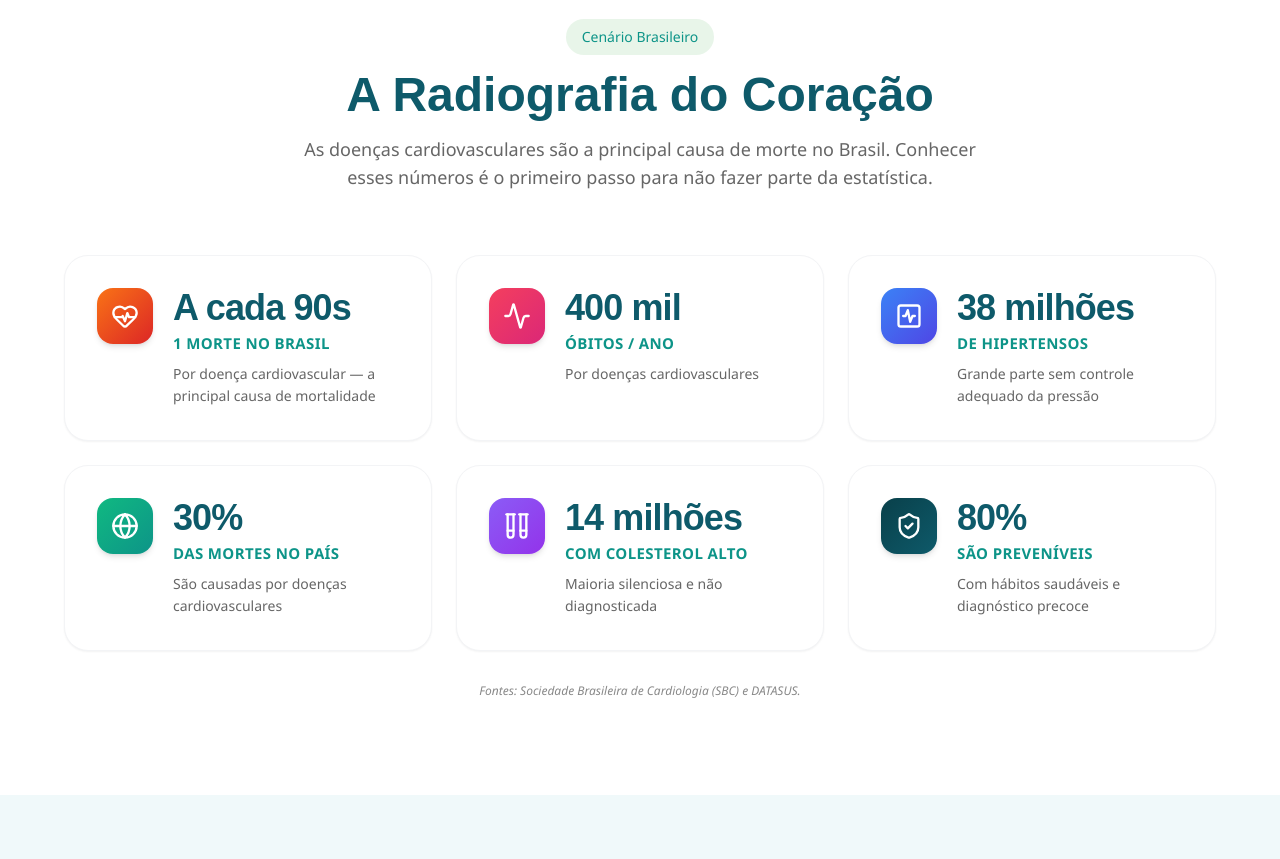
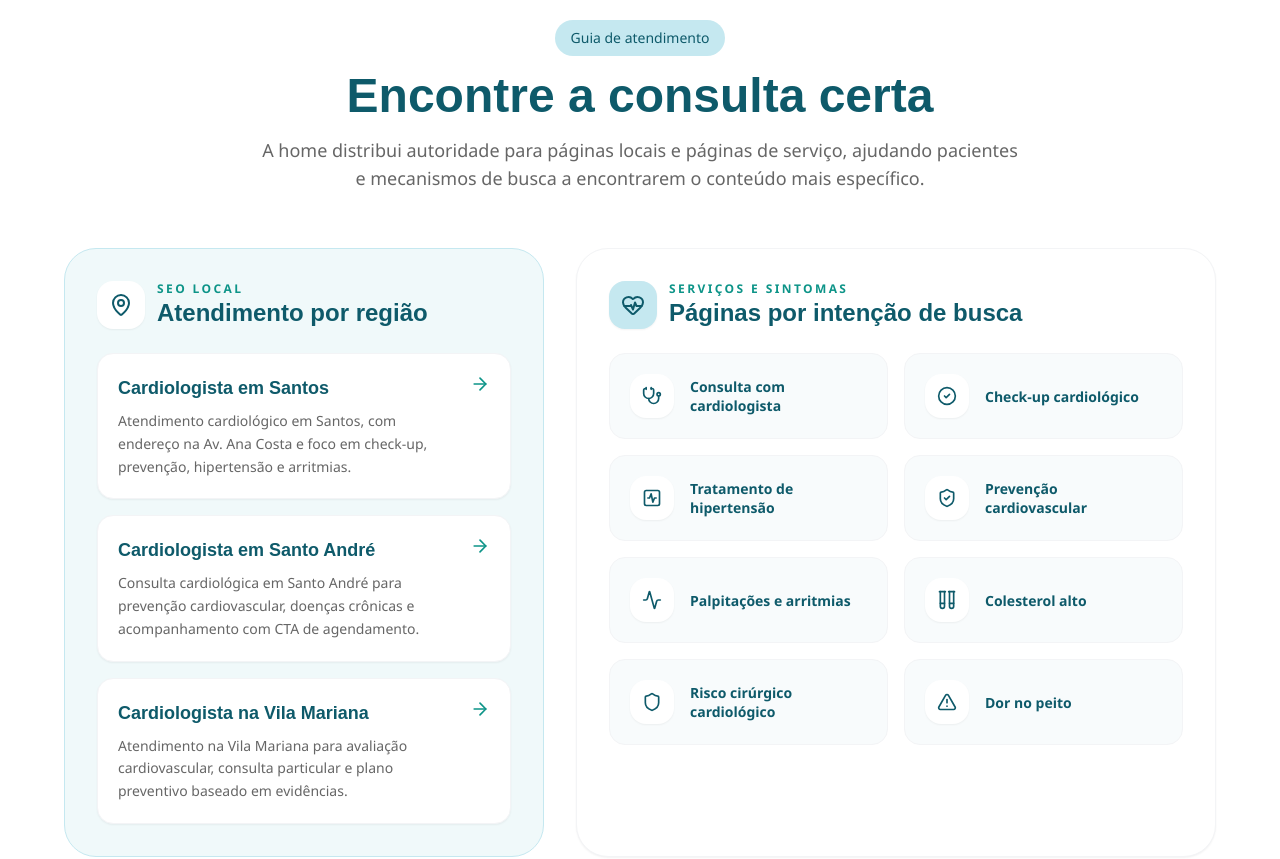
Before and after one commit to msant262/drvandui-saas, a React (Vite) app: page / in a window 1280 px wide. Shown: the part 1980-2839 px from the top of the page. Built offline with nearby package versions, Linux system fonts and the light colour scheme.

Commit message:
feat: strengthen internal seo linking

```diff
--- a/index.html
+++ b/index.html
@@ -287,6 +287,29 @@
   </head>
   <body>
     <div id="root"></div>
+    <noscript>
+      <section>
+        <h1>Dr. Vandui da Silva dos Santos - Cardiologista</h1>
+        <p>CRM-SP 210328. RQE Cardiologia 146567. Atendimento em Santos, Santo André e Vila Mariana.</p>
+        <h2>Páginas principais</h2>
+        <ul>
+          <li><a href="/">Página inicial</a></li>
+          <li><a href="/cardiologista-em-santos">Cardiologista em Santos</a></li>
+          <li><a href="/cardiologista-em-santo-andre">Cardiologista em Santo André</a></li>
+          <li><a href="/cardiologista-vila-mariana">Cardiologista na Vila Mariana</a></li>
+          <li><a href="/consulta-com-cardiologista">Consulta com cardiologista</a></li>
+          <li><a href="/check-up-cardiologico">Check-up cardiológico</a></li>
+          <li><a href="/tratamento-hipertensao">Tratamento de hipertensão</a></li>
+          <li><a href="/prevencao-cardiovascular">Prevenção cardiovascular</a></li>
+          <li><a href="/palpitacoes-e-arritmias">Palpitações e arritmias</a></li>
+          <li><a href="/colesterol-alto">Colesterol alto</a></li>
+          <li><a href="/risco-cirurgico-cardiologico">Risco cirúrgico cardiológico</a></li>
+          <li><a href="/dor-no-peito-quando-procurar-ajuda">Dor no peito: quando procurar ajuda</a></li>
+          <li><a href="/especialidades">Especialidades médicas</a></li>
+          <li><a href="/contato">Contato e agendamento</a></li>
+        </ul>
+      </section>
+    </noscript>
     <script type="module" src="/src/main.tsx"></script>
   </body>
 </html>
--- a/src/pages/Home.tsx
+++ b/src/pages/Home.tsx
@@ -170,6 +170,67 @@ const quickAnswers = [
       'Prevenção cardiovascular é o acompanhamento de fatores como pressão, colesterol, diabetes, tabagismo, sedentarismo, alimentação e histórico familiar para reduzir o risco de infarto, AVC e outras doenças cardíacas.',
     link: '/prevencao-cardiovascular',
     linkLabel: 'Ver prevenção cardiovascular',
+  },
+];
+
+const localSeoLinks = [
+  {
+    path: '/cardiologista-em-santos',
+    title: 'Cardiologista em Santos',
+    description: 'Atendimento cardiológico em Santos, com endereço na Av. Ana Costa e foco em check-up, prevenção, hipertensão e arritmias.',
+  },
+  {
+    path: '/cardiologista-em-santo-andre',
+    title: 'Cardiologista em Santo André',
+    description: 'Consulta cardiológica em Santo André para prevenção cardiovascular, doenças crônicas e acompanhamento com CTA de agendamento.',
+  },
+  {
+    path: '/cardiologista-vila-mariana',
+    title: 'Cardiologista na Vila Mariana',
+    description: 'Atendimento na Vila Mariana para avaliação cardiovascular, consulta particular e plano preventivo baseado em evidências.',
+  },
+];
+
+const serviceSeoLinks = [
+  {
+    path: '/consulta-com-cardiologista',
+    title: 'Consulta com cardiologista',
+    icon: Stethoscope,
+  },
+  {
+    path: '/check-up-cardiologico',
+    title: 'Check-up cardiológico',
+    icon: CheckCircle2,
+  },
+  {
+    path: '/tratamento-hipertensao',
+    title: 'Tratamento de hipertensão',
+    icon: ActivitySquare,
+  },
+  {
+    path: '/prevencao-cardiovascular',
+    title: 'Prevenção cardiovascular',
+    icon: ShieldCheck,
+  },
+  {
+    path: '/palpitacoes-e-arritmias',
+    title: 'Palpitações e arritmias',
+    icon: Activity,
+  },
+  {
+    path: '/colesterol-alto',
+    title: 'Colesterol alto',
+    icon: TestTubes,
+  },
+  {
+    path: '/risco-cirurgico-cardiologico',
+    title: 'Risco cirúrgico cardiológico',
+    icon: Shield,
+  },
+  {
+    path: '/dor-no-peito-quando-procurar-ajuda',
+    title: 'Dor no peito',
+    icon: AlertTriangle,
   },
 ];
 
@@ -460,6 +521,90 @@ export function Home() {
                 </div>
               </Link>
             ))}
+          </div>
+        </div>
+      </section>
+
+      {/* ── HUB SEO LOCAL E SERVIÇOS ── */}
+      <section className="py-24 bg-white border-t border-gray-100">
+        <div className="section-padding">
+          <div className="max-w-6xl mx-auto">
+            <div className="text-center mb-14">
+              <span className="inline-block px-4 py-2 rounded-full text-sm font-medium mb-4" style={{ backgroundColor: 'var(--color-cyan-light)', color: 'var(--color-teal)' }}>
+                Guia de atendimento
+              </span>
+              <h2 className="text-4xl sm:text-5xl font-bold mb-4" style={{ color: 'var(--color-teal)', fontFamily: 'Poppins, sans-serif' }}>
+                Encontre a consulta certa
+              </h2>
+              <p className="text-lg text-[#666] max-w-3xl mx-auto">
+                A home distribui autoridade para páginas locais e páginas de serviço, ajudando pacientes e mecanismos de busca a encontrarem o conteúdo mais específico.
+              </p>
+            </div>
+
+            <div className="grid lg:grid-cols-[1.05fr_1.4fr] gap-8">
+              <div className="rounded-[32px] bg-[#f0f9fa] p-8 border border-[var(--color-cyan-light)]">
+                <div className="flex items-center gap-3 mb-6">
+                  <div className="w-12 h-12 rounded-2xl bg-white flex items-center justify-center shadow-sm">
+                    <MapPin className="w-6 h-6 text-[var(--color-teal)]" />
+                  </div>
+                  <div>
+                    <p className="text-xs font-bold uppercase tracking-[0.2em] text-[var(--color-emerald)]">SEO local</p>
+                    <h3 className="font-bold text-2xl" style={{ color: 'var(--color-teal)', fontFamily: 'Poppins, sans-serif' }}>
+                      Atendimento por região
+                    </h3>
+                  </div>
+                </div>
+                <div className="space-y-4">
+                  {localSeoLinks.map((item) => (
+                    <Link
+                      key={item.path}
+                      to={item.path}
+                      className="group block rounded-2xl bg-white p-5 border border-gray-100 shadow-sm hover:shadow-md hover:-translate-y-1 transition-all"
+                    >
+                      <div className="flex items-start justify-between gap-4">
+                        <div>
+                          <h4 className="font-bold text-lg mb-2" style={{ color: 'var(--color-teal)', fontFamily: 'Poppins, sans-serif' }}>
+                            {item.title}
+                          </h4>
+                          <p className="text-sm text-[#666] leading-relaxed">{item.description}</p>
+                        </div>
+                        <ArrowRight className="w-5 h-5 text-[var(--color-emerald)] shrink-0 transition-transform group-hover:translate-x-1" />
+                      </div>
+                    </Link>
+                  ))}
+                </div>
+              </div>
+
+              <div className="rounded-[32px] bg-white p-8 border border-gray-100 shadow-sm">
+                <div className="flex items-center gap-3 mb-6">
+                  <div className="w-12 h-12 rounded-2xl flex items-center justify-center shadow-sm" style={{ backgroundColor: 'var(--color-cyan-light)' }}>
+                    <HeartPulse className="w-6 h-6 text-[var(--color-teal)]" />
+                  </div>
+                  <div>
+                    <p className="text-xs font-bold uppercase tracking-[0.2em] text-[var(--color-emerald)]">Serviços e sintomas</p>
+                    <h3 className="font-bold text-2xl" style={{ color: 'var(--color-teal)', fontFamily: 'Poppins, sans-serif' }}>
+                      Páginas por intenção de busca
+                    </h3>
+                  </div>
+                </div>
+                <div className="grid sm:grid-cols-2 gap-4">
+                  {serviceSeoLinks.map((item) => (
+                    <Link
+                      key={item.path}
+                      to={item.path}
+                      className="group flex items-center gap-4 rounded-2xl border border-gray-100 bg-[#f8fbfc] p-5 transition-all hover:bg-[#f0f9fa] hover:shadow-md"
+                    >
+                      <div className="w-11 h-11 rounded-xl bg-white flex items-center justify-center shadow-sm shrink-0">
+                        <item.icon className="w-5 h-5 text-[var(--color-teal)]" />
+                      </div>
+                      <span className="font-bold text-sm leading-snug text-[var(--color-teal)] group-hover:text-[var(--color-emerald)] transition-colors">
+                        {item.title}
+                      </span>
+                    </Link>
+                  ))}
+                </div>
+              </div>
+            </div>
           </div>
         </div>
       </section>
```
Also changed, not shown: scripts/seo-technical-audit.mjs (+12 -0 lines), 1 other file (tests, documents, lock files or other folders).
